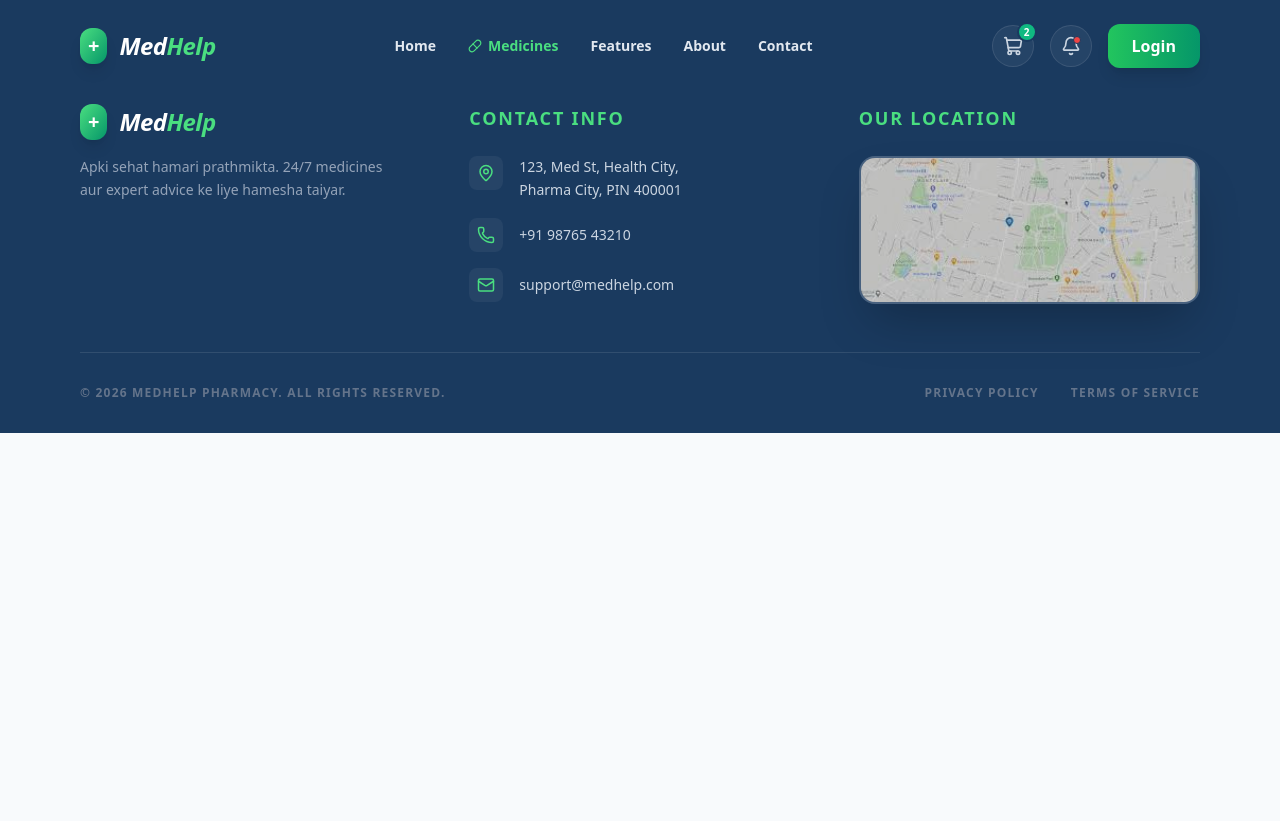
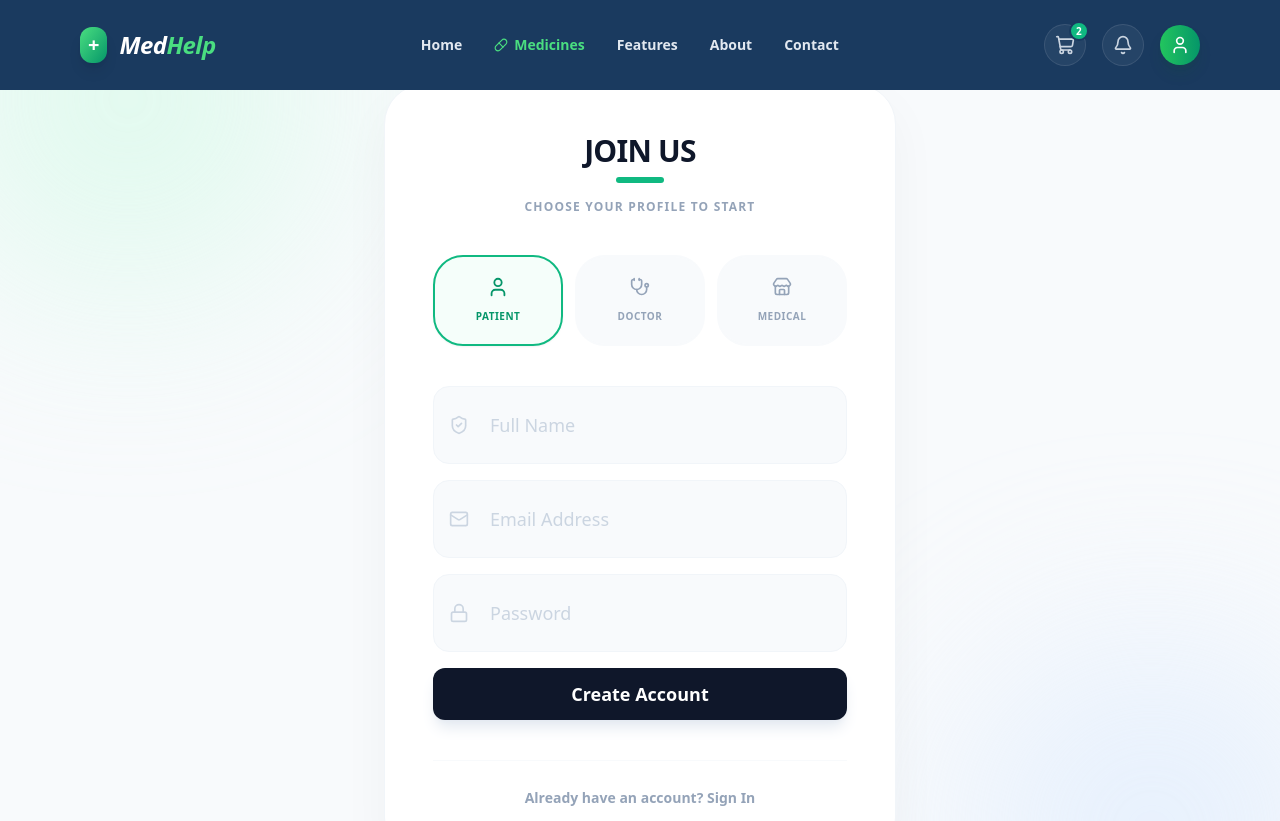
Before and after one commit to code-Name-ankit/mediHelp, a React (Vite) app in the folder frontend/: page /register in a window 1280 px wide. Shown: the top 821 px of the page. Built offline with nearby package versions, Linux system fonts and the light colour scheme.

Commit message:
feat: add login and register page

```diff
--- a/frontend/src/App.jsx
+++ b/frontend/src/App.jsx
@@ -14,7 +14,7 @@
 import SearchPage from "./components/SearchPage/SearchPage"; //  Search Page component
 import StoreDetailPage from "./components/StoreDetailPage/StoreDetail"; //  Store Detail Page component
 import CheckoutPage from "./components/CheckoutPage/CheckoutPage"; //  Checkout Page component
-
+import AuthForm from "./components/auth/AuthForm"; // Authentication Form component
 
 function App() {
   return (
@@ -42,6 +42,8 @@
           <Route path="/search" element={<SearchPage />} />
           <Route path="/search/:id" element={<StoreDetailPage />} />
           <Route path="/checkout" element={<CheckoutPage />} />
+        <Route path="/login" element={<AuthForm mode="login" />} />
+  <Route path="/register" element={<AuthForm mode="register" />} />
         </Routes>
 
         <Footer />
--- a/frontend/src/components/Hero.jsx
+++ b/frontend/src/components/Hero.jsx
@@ -25,7 +25,7 @@
   };
 
   return (
-    <section className="relative bg-[#0f2a47] text-white pb-24 pt-16 px-6 md:px-20 overflow-hidden">
+    <section className="relative bg-[#0f2a47] text-white pb-24 pt-16 px-6 md:px-20 overflow-hidden mt-16">
       <div className="max-w-7xl mx-auto flex flex-col md:flex-row items-center gap-12 relative z-10">
         <div className="flex-1 space-y-8">
           <div className="inline-flex items-center gap-2 bg-white/5 border border-white/10 px-4 py-2 rounded-full backdrop-blur-md">
--- a/frontend/src/components/Navbar.jsx
+++ b/frontend/src/components/Navbar.jsx
@@ -1,12 +1,14 @@
-import React, { useState, useEffect } from 'react';
-import { Bell, User, ShoppingCart, Pill, Menu, X } from 'lucide-react'; // Menu aur X icons add kiye
+import React, { useState, useEffect, useRef } from 'react';
+import { Bell, User, ShoppingCart, Pill, Menu, X, LogIn, UserPlus, LogOut } from 'lucide-react';
 import { Link, useNavigate } from 'react-router-dom';
 
 const Navbar = () => {
   const [isScrolled, setIsScrolled] = useState(false);
-  const [isMenuOpen, setIsMenuOpen] = useState(false); // Mobile menu state
+  const [isMenuOpen, setIsMenuOpen] = useState(false);
+  const [isProfileOpen, setIsProfileOpen] = useState(false);
   const [cartCount, setCartCount] = useState(2);
   const navigate = useNavigate();
+  const dropdownRef = useRef(null);
 
   const navLinks = [
     { name: 'Home', path: '/' },
@@ -17,12 +19,29 @@
   ];
 
   useEffect(() => {
+    const handleClickOutside = (event) => {
+      if (dropdownRef.current && !dropdownRef.current.contains(event.target)) {
+        setIsProfileOpen(false);
+      }
+    };
+    document.addEventListener('mousedown', handleClickOutside);
+    return () => document.removeEventListener('mousedown', handleClickOutside);
+  }, []);
+
+  useEffect(() => {
     const handleScroll = () => {
       setIsScrolled(window.scrollY > 20);
     };
     window.addEventListener('scroll', handleScroll);
     return () => window.removeEventListener('scroll', handleScroll);
   }, []);
+
+  // Centralized navigation helper
+  const handleAuthNav = (path) => {
+    navigate(path);
+    setIsProfileOpen(false);
+    setIsMenuOpen(false);
+  };
 
   return (
     <nav className={`fixed top-0 left-0 right-0 z-50 transition-all duration-300 px-6 md:px-20 py-4 ${
@@ -32,16 +51,13 @@
     }`}>
       <div className="max-w-7xl mx-auto flex justify-between items-center">
 
-        {/* --- Left: Hamburger Menu (Mobile Only) --- */}
-        <button
-          className="lg:hidden p-2 text-white bg-white/10 rounded-lg"
-          onClick={() => setIsMenuOpen(!isMenuOpen)}
-        >
+        {/* --- Mobile Menu Button --- */}
+        <button className="lg:hidden p-2 text-white bg-white/10 rounded-lg" onClick={() => setIsMenuOpen(!isMenuOpen)}>
           {isMenuOpen ? <X size={24} /> : <Menu size={24} />}
         </button>
 
-        {/* --- Logo Section --- */}
-        <Link to="/" className="flex items-center gap-3 group cursor-pointer">
+        {/* --- Logo --- */}
+        <Link to="/" className="flex items-center gap-3 group">
           <div className="bg-gradient-to-br from-green-400 to-emerald-600 p-2 rounded-xl shadow-lg group-hover:rotate-12 transition-transform">
             <div className="text-white font-bold text-xl leading-none">+</div>
           </div>
@@ -50,16 +66,10 @@
           </span>
         </Link>
 
-        {/* --- Desktop Navigation Links --- */}
+        {/* --- Desktop Nav --- */}
         <div className="hidden lg:flex gap-8 items-center">
           {navLinks.map((item) => (
-            <Link
-              key={item.name}
-              to={item.path}
-              className={`relative text-sm font-semibold transition-colors group flex items-center gap-1.5 ${
-                item.name === 'Medicines' ? 'text-green-400' : 'text-slate-200 hover:text-green-400'
-              }`}
-            >
+            <Link key={item.name} to={item.path} className={`relative text-sm font-semibold transition-colors group flex items-center gap-1.5 ${item.name === 'Medicines' ? 'text-green-400' : 'text-slate-200 hover:text-green-400'}`}>
               {item.icon && <Pill size={14} />}
               {item.name}
               <span className="absolute -bottom-1 left-0 w-0 h-0.5 bg-green-400 transition-all group-hover:w-full"></span>
@@ -67,12 +77,9 @@
           ))}
         </div>
 
-        {/* --- Right: Action Buttons --- */}
+        {/* --- Actions --- */}
         <div className="flex items-center gap-2 md:gap-4">
-          <button
-            onClick={() => navigate('/checkout')}
-            className="relative p-2 md:p-2.5 text-slate-300 hover:text-white transition-all bg-white/5 rounded-full border border-white/10 group"
-          >
+          <button onClick={() => navigate('/checkout')} className="relative p-2 md:p-2.5 text-slate-300 hover:text-white bg-white/5 rounded-full border border-white/10 transition-all active:scale-90">
             <ShoppingCart size={20} />
             {cartCount > 0 && (
               <span className="absolute -top-1 -right-1 w-4 h-4 md:w-5 md:h-5 bg-emerald-500 text-white text-[8px] md:text-[10px] font-black flex items-center justify-center rounded-full border-2 border-[#1a3a5f]">
@@ -83,88 +90,63 @@
 
           <button className="hidden md:flex relative p-2.5 text-slate-300 hover:text-white bg-white/5 rounded-full border border-white/10">
             <Bell size={20} />
-            <span className="absolute top-2.5 right-2.5 w-2 h-2 bg-red-500 rounded-full border border-[#1a3a5f]"></span>
           </button>
 
+          {/* --- Profile Dropdown --- */}
+          <div className="relative" ref={dropdownRef}>
             <button
-            onClick={() => navigate('/login')}
-            className="bg-gradient-to-r from-green-500 to-emerald-600 text-white px-4 md:px-6 py-2 md:py-2.5 rounded-xl font-bold text-sm md:text-base shadow-lg active:scale-95"
+              onClick={() => setIsProfileOpen(!isProfileOpen)}
+              className="p-2 md:p-2.5 text-white bg-gradient-to-r from-green-500 to-emerald-600 rounded-full shadow-lg shadow-green-900/20 active:scale-95 transition-all"
             >
-            <span className="md:hidden"><User size={18} /></span>
-            <span className="hidden md:inline">Login</span>
+              <User size={20} />
             </button>
+
+            {isProfileOpen && (
+              <div className="absolute right-0 mt-3 w-48 bg-[#1a3a5f] border border-white/10 rounded-2xl shadow-2xl py-2 overflow-hidden animate-in fade-in zoom-in-95 duration-200 origin-top-right">
+                {/* Specific URL for Login */}
+                <button onClick={() => handleAuthNav('/login')} className="w-full flex items-center gap-3 px-4 py-3 text-slate-200 hover:bg-white/5 text-sm font-bold transition-all">
+                  <LogIn size={16} className="text-green-400" /> Sign In
+                </button>
+                {/* Specific URL for Register */}
+                <button onClick={() => handleAuthNav('/register')} className="w-full flex items-center gap-3 px-4 py-3 text-slate-200 hover:bg-white/5 text-sm font-bold transition-all">
+                  <UserPlus size={16} className="text-green-400" /> Register
+                </button>
+                <div className="border-t border-white/10 my-1" />
+                <button onClick={() => setIsProfileOpen(false)} className="w-full flex items-center gap-3 px-4 py-3 text-red-400 hover:bg-red-500/10 text-sm font-bold transition-all">
+                  <LogOut size={16} /> Logout
+                </button>
+              </div>
+            )}
+          </div>
         </div>
       </div>
 
-     {/* --- Mobile Sidebar Overlay --- */}
-<div className={`lg:hidden fixed inset-0 z-[100] transition-all duration-500 ${
-  isMenuOpen ? "visible" : "invisible"
-}`}>
-  {/* Black Overlay Background */}
-  <div
-    className={`absolute inset-0 bg-slate-900/60 backdrop-blur-sm transition-opacity duration-500 ${
-      isMenuOpen ? "opacity-100" : "opacity-0"
-    }`}
-    onClick={() => setIsMenuOpen(false)}
-  />
-
-  {/* Sidebar Content */}
-  <div className={`absolute top-0 left-0 bottom-0 w-[280px] bg-[#1a3a5f] shadow-2xl transition-transform duration-500 transform ${
-    isMenuOpen ? "translate-x-0" : "-translate-x-full"
-  }`}>
-
-    {/* --- Sidebar Header with Close Button --- */}
+      {/* --- Mobile Sidebar --- */}
+      <div className={`lg:hidden fixed inset-0 z-[100] transition-all duration-500 ${isMenuOpen ? "visible" : "invisible"}`}>
+        <div className={`absolute inset-0 bg-slate-900/60 backdrop-blur-sm transition-opacity duration-500 ${isMenuOpen ? "opacity-100" : "opacity-0"}`} onClick={() => setIsMenuOpen(false)} />
+        <div className={`absolute top-0 left-0 bottom-0 w-[280px] bg-[#1a3a5f] shadow-2xl transition-transform duration-500 transform ${isMenuOpen ? "translate-x-0" : "-translate-x-full"}`}>
           <div className="flex items-center justify-between p-6 border-b border-white/10">
-      <div className="flex items-center gap-2">
-        <div className="bg-green-400 p-1.5 rounded-lg text-[#1a3a5f] font-bold">+</div >
-        <span className="text-white font-black italic">MedHelp</span>
+            <div className="flex items-center gap-2 text-white font-black italic"><span className="bg-green-400 p-1.5 rounded-lg text-[#1a3a5f] font-bold">+</span> MedHelp</div>
+            <button onClick={() => setIsMenuOpen(false)} className="p-2 text-slate-300 hover:text-white bg-white/5 rounded-full border border-white/10"><X size={22} /></button>
           </div>
-
-      {/* CLOSE BUTTON (X) */}
-      <button
-        onClick={() => setIsMenuOpen(false)}
-        className="p-2 text-slate-300 hover:text-white bg-white/5 rounded-full border border-white/10 active:scale-90 transition-all"
-      >
-        <X size={22} />
-      </button>
-    </div>
-
-    {/* Sidebar Links */}
           <div className="flex flex-col gap-1 p-4">
             {navLinks.map((item) => (
-        <Link
-          key={item.name}
-          to={item.path}
-          onClick={() => setIsMenuOpen(false)}
-          className={`flex items-center gap-4 p-4 rounded-2xl font-bold transition-all ${
-            item.name === 'Medicines'
-            ? 'bg-green-400/10 text-green-400'
-            : 'text-slate-200 hover:bg-white/5'
-          }`}
-        >
-          {item.icon ? <Pill size={20} /> : <div className="w-5 h-5" />}
-          {item.name}
+              <Link key={item.name} to={item.path} onClick={() => setIsMenuOpen(false)} className={`flex items-center gap-4 p-4 rounded-2xl font-bold transition-all ${item.name === 'Medicines' ? 'bg-green-400/10 text-green-400' : 'text-slate-200 hover:bg-white/5'}`}>
+                {item.icon ? <Pill size={20} /> : <div className="w-5 h-5" />} {item.name}
               </Link>
             ))}
-
             <div className="my-4 border-t border-white/10 mx-4" />
 
-      {/* Additional Mobile Actions */}
-      <button className="flex items-center gap-4 p-4 text-slate-200 font-bold hover:bg-white/5 rounded-2xl">
-        <Bell size={20} /> Notifications
+            {/* Mobile Auth Links */}
+            <button onClick={() => handleAuthNav('/login')} className="flex items-center gap-4 p-4 text-slate-200 font-bold hover:bg-white/5 rounded-2xl w-full">
+              <LogIn size={20} className="text-green-400" /> Sign In
             </button>
-
-      <button
-        onClick={() => { setIsMenuOpen(false); navigate('/login'); }}
-        className="flex items-center gap-4 p-4 text-green-400 font-bold hover:bg-white/5 rounded-2xl"
-      >
-        <User size={20} /> Login / Profile
+            <button onClick={() => handleAuthNav('/register')} className="flex items-center gap-4 p-4 text-slate-200 font-bold hover:bg-white/5 rounded-2xl w-full">
+              <UserPlus size={20} className="text-green-400" /> Register
             </button>
-    </div>
-
-    {/* Bottom Version Tag */}
-    <div className="absolute bottom-8 left-0 right-0 text-center">
-      <p className="text-white/20 text-[10px] font-bold tracking-[2px] uppercase">v 1.0.2 - MedHelp</p>
+            <button onClick={() => setIsMenuOpen(false)} className="flex items-center gap-4 p-4 text-red-400 font-bold hover:bg-red-500/10 rounded-2xl w-full mt-auto">
+              <LogOut size={20} /> Logout
+            </button>
           </div>
         </div>
       </div>
--- /dev/null
+++ b/frontend/src/components/auth/AuthForm.jsx
@@ -0,0 +1,209 @@
+import React, { useState } from "react";
+import { useNavigate, useLocation } from "react-router-dom";
+import {
+  User,
+  Store,
+  Stethoscope,
+  Mail,
+  Lock,
+  ChevronLeft,
+  Loader2,
+  CheckCircle,
+  ShieldCheck,
+  Heart,
+} from "lucide-react";
+
+const AuthForm = () => {
+  const navigate = useNavigate();
+  const location = useLocation();
+
+  const isLogin = location.pathname === "/login";
+  const [role, setRole] = useState("user");
+  const [isLoading, setIsLoading] = useState(false);
+  const [isSuccess, setIsSuccess] = useState(false);
+
+  const handleSubmit = (e) => {
+    e.preventDefault();
+    setIsLoading(true);
+    setTimeout(() => {
+      setIsLoading(false);
+      setIsSuccess(true);
+      setTimeout(() => navigate("/"), 1500);
+    }, 2000);
+  };
+
+  const roles = [
+    { id: "user", label: "Patient", icon: <User size={20} /> },
+    { id: "doctor", label: "Doctor", icon: <Stethoscope size={20} /> },
+    { id: "pharmacy", label: "Medical", icon: <Store size={20} /> },
+  ];
+
+  return (
+    <div className="min-h-screen bg-slate-50 flex items-center justify-center p-4 font-sans relative overflow-hidden">
+      {/* Background Subtle Elements */}
+      <div className="absolute top-[-10%] left-[-5%] w-96 h-96 bg-emerald-100 rounded-full blur-[100px] opacity-60" />
+      <div className="absolute bottom-[-10%] right-[-5%] w-96 h-96 bg-blue-100 rounded-full blur-[100px] opacity-60" />
+
+      <div className="w-full max-w-lg z-10">
+        {/* Top Header - Back Button & Logo */}
+        <div className="flex justify-between items-center mb-6 px-4">
+          <button
+            onClick={() => navigate(-1)}
+            className="p-2.5 bg-white shadow-sm border border-slate-200 rounded-2xl text-slate-500 hover:text-emerald-600 transition-all active:scale-90"
+          >
+            <ChevronLeft size={22} />
+          </button>
+          <div className="flex items-center gap-2">
+            <Heart size={24} className="text-emerald-500 fill-emerald-500/10" />
+            <span className="text-2xl font-black text-slate-900 italic tracking-tighter">
+              Med<span className="text-emerald-500">Help</span>
+            </span>
+          </div>
+        </div>
+
+        {/* --- MAIN WHITE CARD --- */}
+        <div className="bg-white border border-slate-100 rounded-[40px] p-8 md:p-12 shadow-[0_20px_50px_rgba(0,0,0,0.04)] relative overflow-hidden">
+          {/* Header */}
+          <div className="mb-10 text-center">
+            <h1 className="text-3xl font-black text-slate-900 mb-2 tracking-tight uppercase">
+              {isLogin ? "Sign In" : "Join Us"}
+            </h1>
+            <div className="w-12 h-1.5 bg-emerald-500 mx-auto rounded-full mb-4" />
+            <p className="text-slate-400 font-bold text-xs uppercase tracking-widest">
+              {isLogin
+                ? "Welcome back, health partner"
+                : "Choose your profile to start"}
+            </p>
+          </div>
+
+          {/* 3 ROLES SELECTOR (White Theme) */}
+          {!isLogin && (
+            <div className="grid grid-cols-3 gap-3 mb-10">
+              {roles.map((r) => (
+                <button
+                  key={r.id}
+                  type="button"
+                  onClick={() => setRole(r.id)}
+                  className={`flex flex-col items-center gap-3 py-5 rounded-[30px] border-2 transition-all duration-300 ${
+                    role === r.id
+                      ? "border-emerald-500 bg-emerald-50/50 text-emerald-600 shadow-sm"
+                      : "border-slate-50 bg-slate-50 text-slate-400 hover:bg-slate-100 hover:text-slate-500"
+                  }`}
+                >
+                  <div
+                    className={`${role === r.id ? "scale-110" : ""} transition-transform`}
+                  >
+                    {r.icon}
+                  </div>
+                  <span className="text-[10px] font-black uppercase tracking-wider">
+                    {r.label}
+                  </span>
+                </button>
+              ))}
+            </div>
+          )}
+
+          {/* Form Fields */}
+          <form onSubmit={handleSubmit} className="space-y-4">
+            {!isLogin && (
+              <div className="relative group">
+                <ShieldCheck
+                  className="absolute left-4 top-1/2 -translate-y-1/2 text-slate-300 group-focus-within:text-emerald-500 transition-colors"
+                  size={20}
+                />
+                <input
+                  type="text"
+                  placeholder={
+                    role === "pharmacy" ? "Pharmacy Name" : "Full Name"
+                  }
+                  required
+                  className="w-full bg-slate-50 border border-slate-100 text-slate-900 py-6 pl-14 pr-4 rounded-2xl focus:outline-none focus:ring-4 focus:ring-emerald-500/5 focus:border-emerald-500/50 transition-all font-bold text-lg placeholder:text-slate-300 placeholder:font-medium"
+                />
+              </div>
+            )}
+
+            <div className="relative group">
+              <Mail
+                className="absolute left-4 top-1/2 -translate-y-1/2 text-slate-300 group-focus-within:text-emerald-500 transition-colors"
+                size={20}
+              />
+              <input
+                type="email"
+                placeholder="Email Address"
+                required
+                className="w-full bg-slate-50 border border-slate-100 text-slate-900 py-6 pl-14 pr-4 rounded-2xl focus:outline-none focus:ring-4 focus:ring-emerald-500/5 focus:border-emerald-500/50 transition-all font-bold text-lg placeholder:text-slate-300 placeholder:font-medium"
+              />
+            </div>
+
+            <div className="relative group">
+              <Lock
+                className="absolute left-4 top-1/2 -translate-y-1/2 text-slate-300 group-focus-within:text-emerald-500 transition-colors"
+                size={20}
+              />
+              <input
+                type="password"
+                placeholder="Password"
+                required
+                className="w-full bg-slate-50 border border-slate-100 text-slate-900 py-6 pl-14 pr-12 rounded-2xl focus:outline-none focus:ring-4 focus:ring-emerald-500/5 focus:border-emerald-500/50 transition-all font-bold text-lg placeholder:text-slate-300 placeholder:font-medium"
+              />
+            </div>
+
+            {isLogin && (
+              <div className="text-right">
+                <button
+                  type="button"
+                  className="text-[11px] font-black text-slate-400 hover:text-emerald-600 uppercase tracking-wider"
+                >
+                  Forgot Password?
+                </button>
+              </div>
+            )}
+
+            <button
+              type="submit"
+              disabled={isLoading || isSuccess}
+              className={`w-full py-3 rounded-[12px] font-black text-lg transition-all flex items-center justify-center gap-3 mt-6
+                ${
+                  isSuccess
+                    ? "bg-emerald-500 text-white"
+                    : "bg-slate-900 text-white hover:bg-emerald-600 active:scale-95 shadow-lg shadow-slate-200"
+                }
+              `}
+            >
+              {isLoading ? (
+                <Loader2 className="animate-spin" />
+              ) : isSuccess ? (
+                <>
+                  <CheckCircle size={22} /> Authenticated
+                </>
+              ) : isLogin ? (
+                "Sign In"
+              ) : (
+                "Create Account"
+              )}
+            </button>
+          </form>
+
+          {/* Toggle Button */}
+          <div className="mt-10 pt-6 border-t border-slate-50 text-center">
+            <button
+              onClick={() => navigate(isLogin ? "/register" : "/login")}
+              className="text-slate-400 font-bold text-sm hover:text-emerald-600 transition-colors"
+            >
+              {isLogin
+                ? "New to MedHelp? Create an account"
+                : "Already have an account? Sign In"}
+            </button>
+          </div>
+        </div>
+
+        {/* Bottom Tag */}
+        <p className="text-center mt-10 text-slate-300 text-[10px] font-black uppercase tracking-[6px]">
+          MedHelp Secure Environment
+        </p>
+      </div>
+    </div>
+  );
+};
+
+export default AuthForm;
```
Lines whose indentation alone changed are shown as unchanged.
